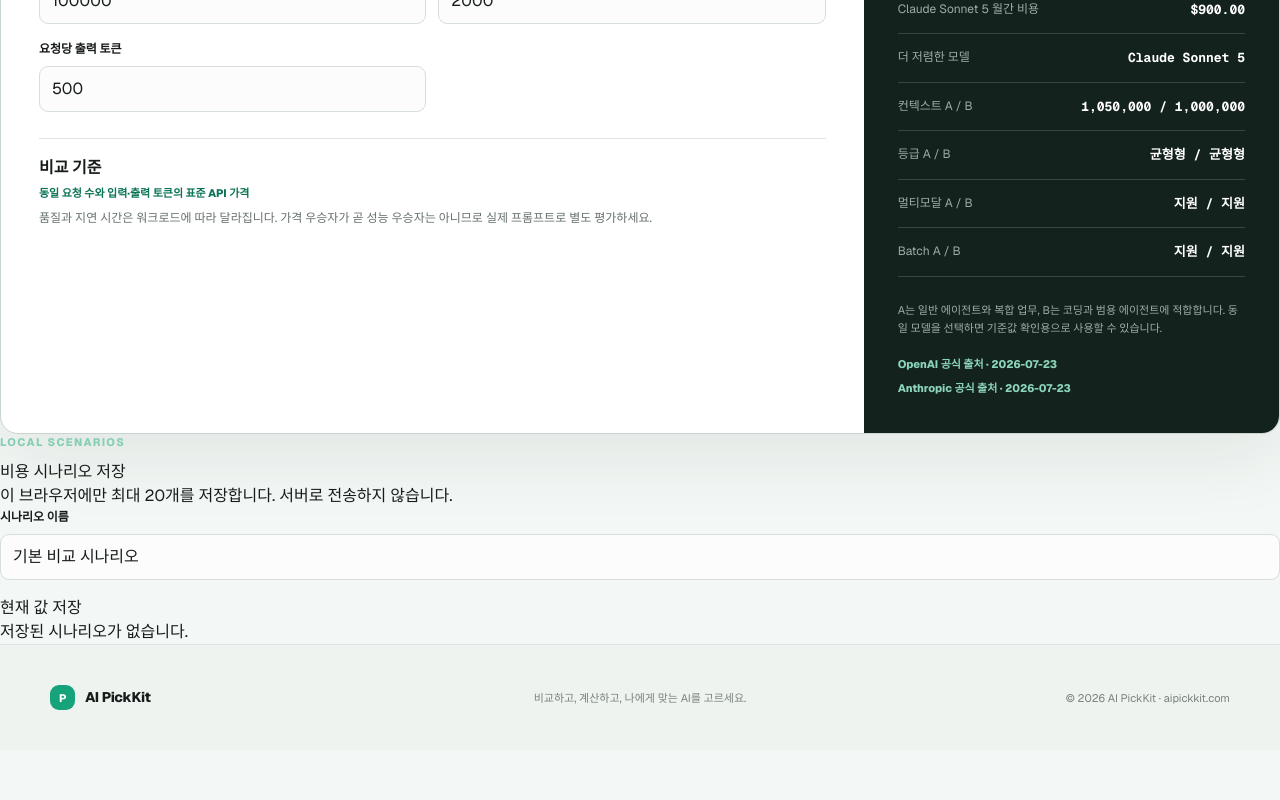
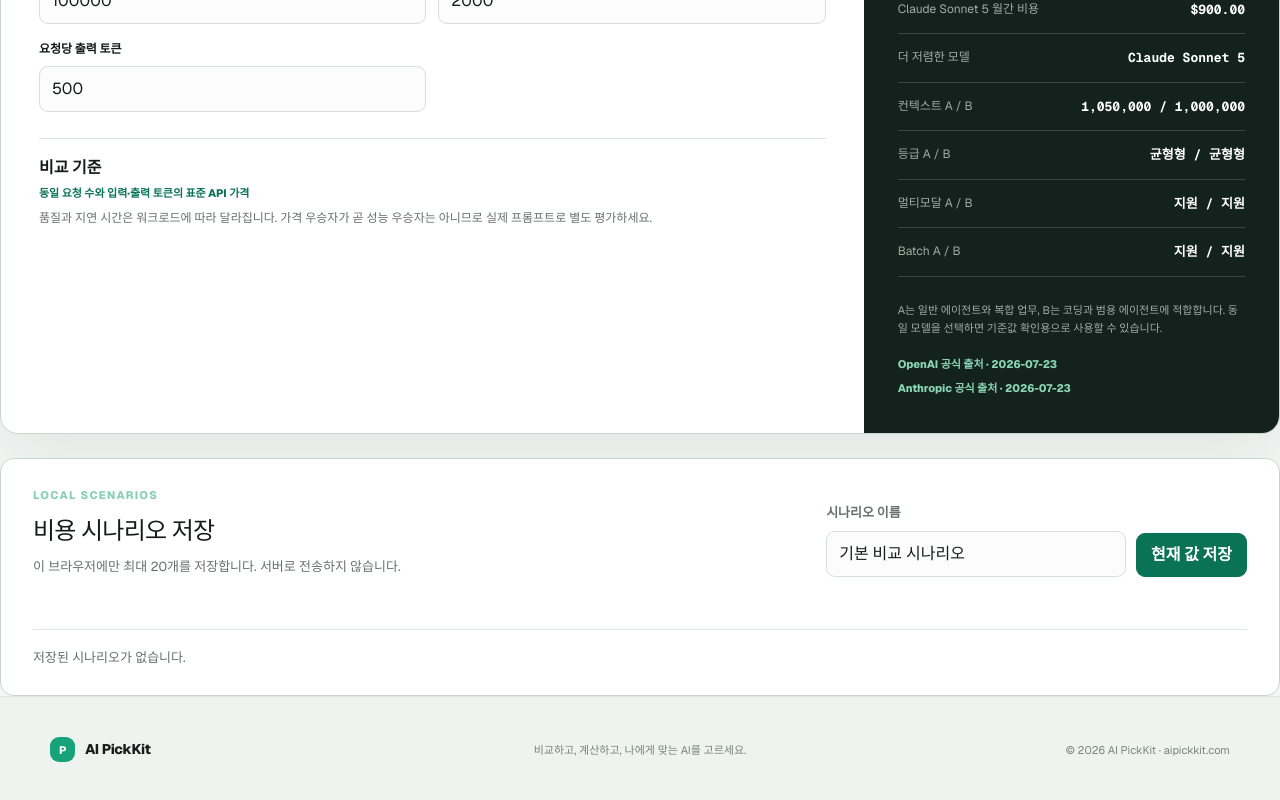
Before and after one commit to maxtop9843-byte/ai-pickkit, a Next.js app: page /model-a-b-comparison in a window 1280 px wide. Shown: the part 912-1712 px from the top of the page. Before the commit the page ends 1662 px from the top, so only its background shows below. Built offline with nearby package versions, Linux system fonts and the light colour scheme.

Commit message:
APK-024 style saved scenario controls

```diff
--- a/src/components/image-cost-calculator.module.css
+++ b/src/components/image-cost-calculator.module.css
@@ -166,6 +166,130 @@
   font-weight: 720;
 }
 
+.scenarios {
+  margin-top: 24px;
+  padding: 28px 32px;
+  border: 1px solid #cad5d0;
+  border-radius: 14px;
+  background: #fff;
+}
+
+.scenarioHeader {
+  display: grid;
+  grid-template-columns: minmax(0, 1fr) minmax(280px, 0.55fr);
+  gap: 28px;
+  align-items: end;
+}
+
+.scenarioHeader h2 {
+  margin: 0;
+  font-size: 24px;
+  letter-spacing: -0.03em;
+}
+
+.scenarioHeader span {
+  display: block;
+  margin-top: 8px;
+  color: #66716c;
+  font-size: 13px;
+}
+
+.saveControls {
+  display: grid;
+  grid-template-columns: minmax(0, 1fr) auto;
+  gap: 10px;
+  align-items: end;
+}
+
+.saveControls .field {
+  margin: 0;
+}
+
+.saveControls button,
+.scenarioList button {
+  min-height: 44px;
+  padding: 9px 14px;
+  border: 1px solid #bfd0c9;
+  border-radius: 9px;
+  background: #f7faf8;
+  color: #14382d;
+  font-weight: 700;
+  cursor: pointer;
+}
+
+.saveControls button {
+  border-color: #0a7355;
+  background: #0a7355;
+  color: #fff;
+}
+
+.saveControls button:focus-visible,
+.scenarioList button:focus-visible,
+.scenarioList input:focus-visible {
+  outline: 3px solid rgba(22, 163, 122, 0.2);
+  outline-offset: 2px;
+}
+
+.saveControls button:disabled {
+  cursor: not-allowed;
+  opacity: 0.55;
+}
+
+.storageMessage {
+  min-height: 20px;
+  margin: 14px 0 0;
+  color: #0a7355;
+  font-size: 12px;
+}
+
+.emptyScenario {
+  margin: 18px 0 0;
+  padding: 18px 0 0;
+  border-top: 1px solid #e1e7e4;
+  color: #66716c;
+  font-size: 13px;
+}
+
+.scenarioList {
+  display: grid;
+  gap: 10px;
+  margin: 18px 0 0;
+  padding: 18px 0 0;
+  border-top: 1px solid #e1e7e4;
+  list-style: none;
+}
+
+.scenarioList li {
+  display: grid;
+  grid-template-columns: minmax(180px, 0.8fr) minmax(220px, 1fr) auto;
+  gap: 14px;
+  align-items: center;
+  padding: 12px 0;
+  border-bottom: 1px solid #edf1ef;
+}
+
+.scenarioList input {
+  width: 100%;
+  min-height: 44px;
+  padding: 9px 11px;
+  border: 1px solid #d7dfdb;
+  border-radius: 8px;
+  background: #fbfcfb;
+  font-weight: 700;
+}
+
+.scenarioList > li > span {
+  overflow-wrap: anywhere;
+  color: #66716c;
+  font-size: 12px;
+}
+
+.scenarioList li > div {
+  display: flex;
+  gap: 8px;
+  flex-wrap: wrap;
+}
+
 @media (max-width: 760px) {
   .shell {
     grid-template-columns: 1fr;
@@ -185,4 +309,19 @@
   .primary {
     margin-top: 32px;
   }
+
+  .scenarios {
+    padding: 24px 20px;
+  }
+
+  .scenarioHeader,
+  .saveControls,
+  .scenarioList li {
+    grid-template-columns: 1fr;
+  }
+
+  .scenarioList li > div {
+    display: grid;
+    grid-template-columns: repeat(3, 1fr);
+  }
 }
```
